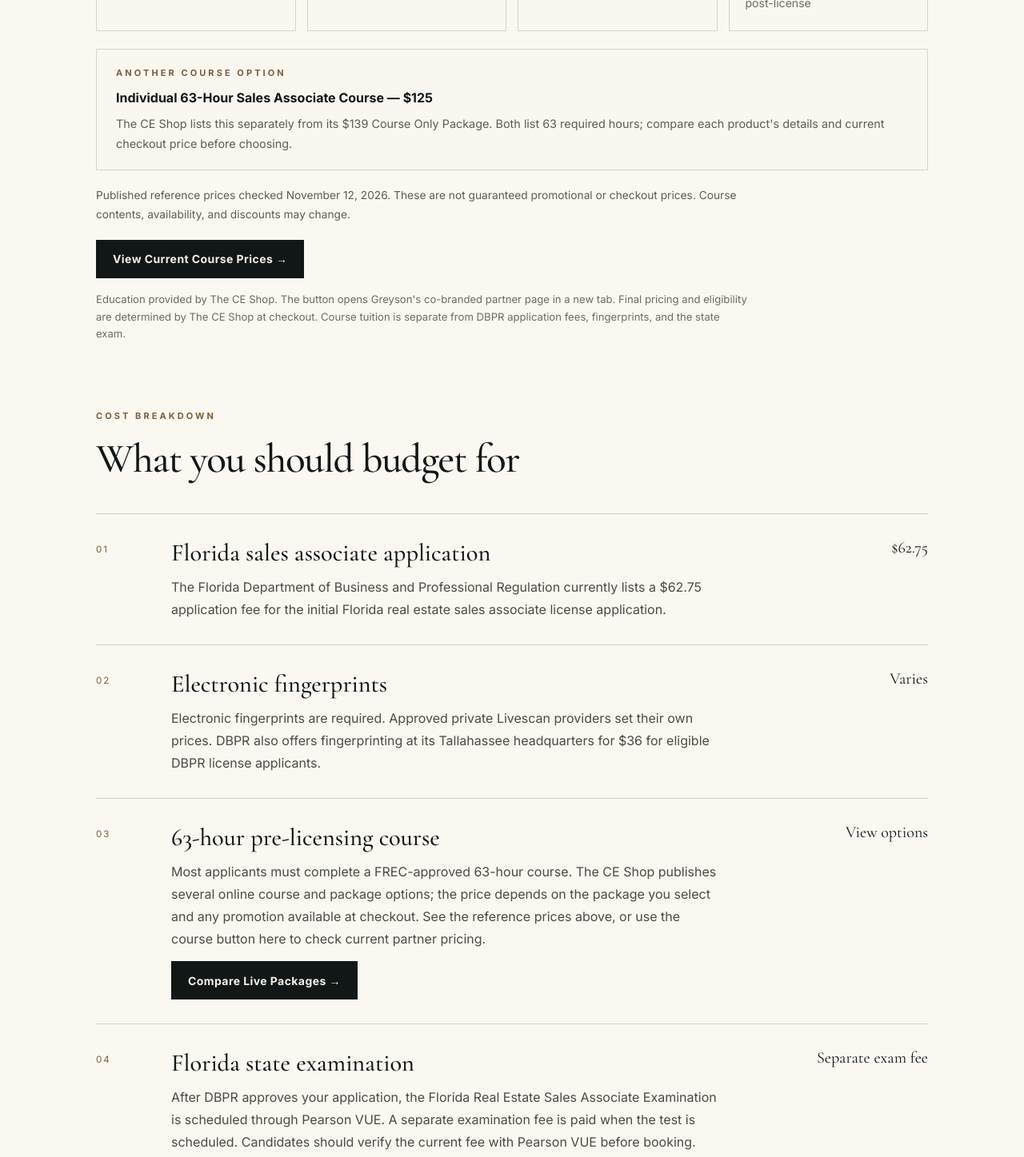
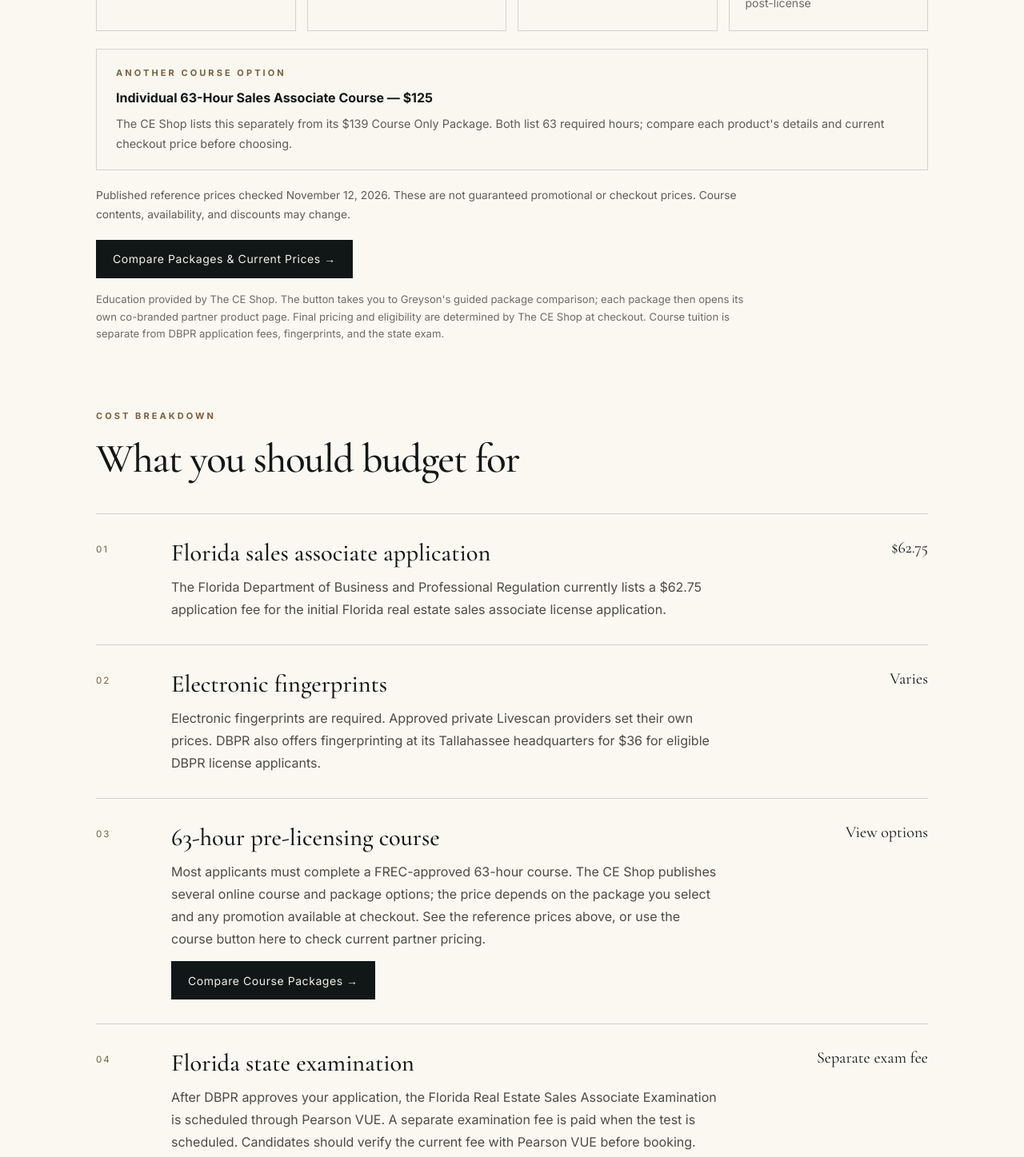
Before and after one commit to BrianLook/Greyson-Institute-Website, a Next.js app: page /how-much-does-a-florida-real-estate-license-cost in a window 1280 px wide. Shown: the part 1435-2882 px from the top of the page at 80% size. Built offline with nearby package versions, Linux system fonts and the light colour scheme.

Commit message:
Link real estate license cost estimates to guided 63-hour product selection

```diff
--- a/app/how-much-does-a-florida-real-estate-license-cost/page.tsx
+++ b/app/how-much-does-a-florida-real-estate-license-cost/page.tsx
@@ -2,7 +2,7 @@ import type { Metadata } from "next";
 import Link from "next/link";
 import { Breadcrumbs } from "@/components/Breadcrumbs";
 import { GuideStructuredData } from "@/components/GuideStructuredData";
-import { PartnerEnrollmentButton } from "@/components/PartnerEnrollmentButton";
+
 
 const guideTitle = "How Much Does a Florida Real Estate License Cost?";
 const guideDescription =
@@ -283,10 +283,12 @@ export default function FloridaRealEstateLicenseCostPage() {
             Course contents, availability, and discounts may change.
           </p>
 
-          <PartnerEnrollmentButton
-            course="floridaPreLicense63"
-            label="View Current Course Prices →"
-          />
+          <Link
+            href="/florida-63-hour-real-estate-pre-licensing-course#choose-pre-license-package"
+            className="button"
+          >
+            Compare Packages &amp; Current Prices →
+          </Link>
 
           <p
             style={{
@@ -297,8 +299,9 @@ export default function FloridaRealEstateLicenseCostPage() {
               maxWidth: "820px",
             }}
           >
-            Education provided by The CE Shop. The button opens Greyson's
-            co-branded partner page in a new tab. Final pricing and
+            Education provided by The CE Shop. The button takes you to
+            Greyson's guided package comparison; each package then opens
+            its own co-branded partner product page. Final pricing and
             eligibility are determined by The CE Shop at checkout.
             Course tuition is separate from DBPR application fees,
             fingerprints, and the state exam.
@@ -373,10 +376,12 @@ export default function FloridaRealEstateLicenseCostPage() {
 
                   {item.number === "03" && (
                     <div style={{ marginTop: "14px" }}>
-                      <PartnerEnrollmentButton
-                        course="floridaPreLicense63"
-                        label="Compare Live Packages →"
-                      />
+                      <Link
+                        href="/florida-63-hour-real-estate-pre-licensing-course#choose-pre-license-package"
+                        className="button"
+                      >
+                        Compare Course Packages →
+                      </Link>
                     </div>
                   )}
 
```
